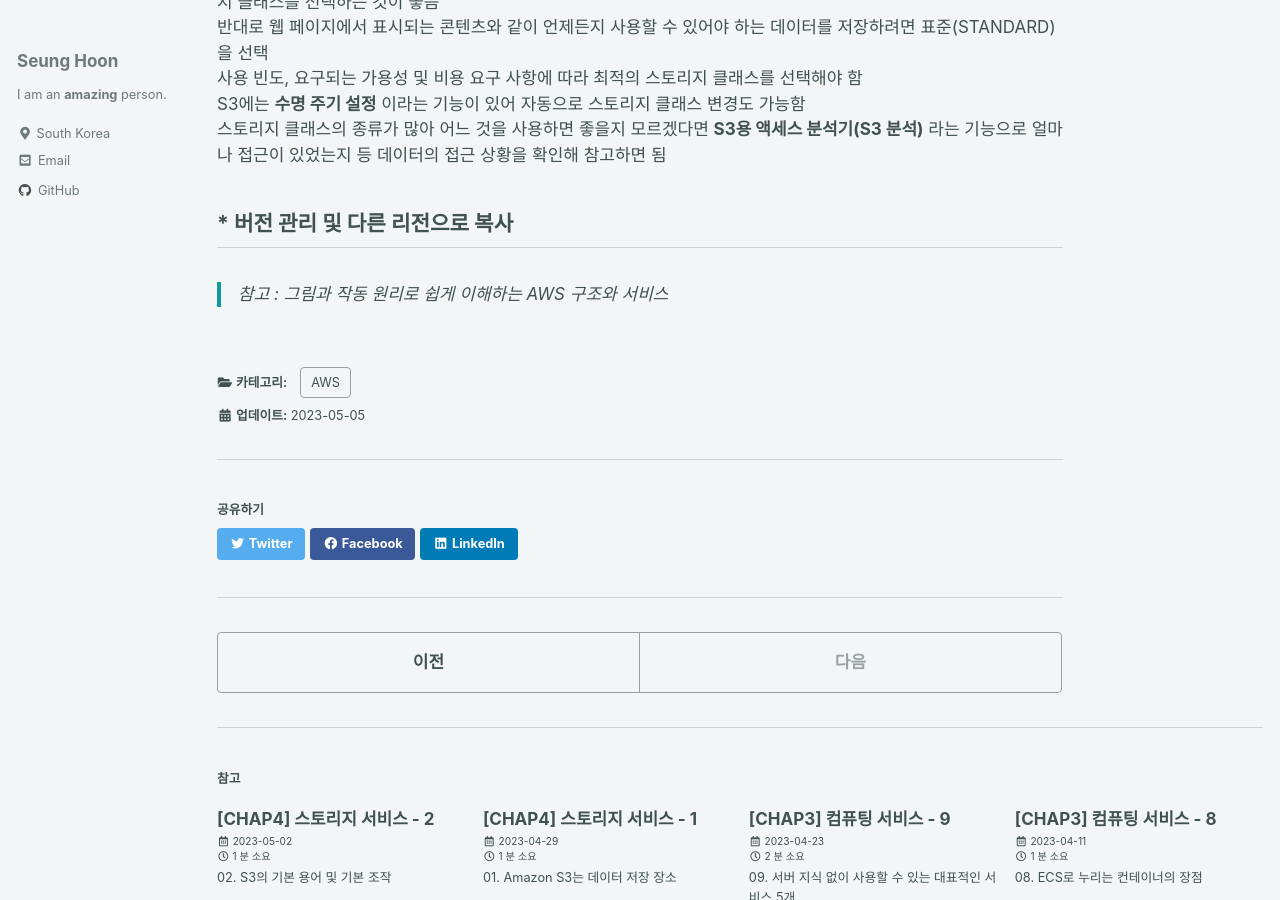
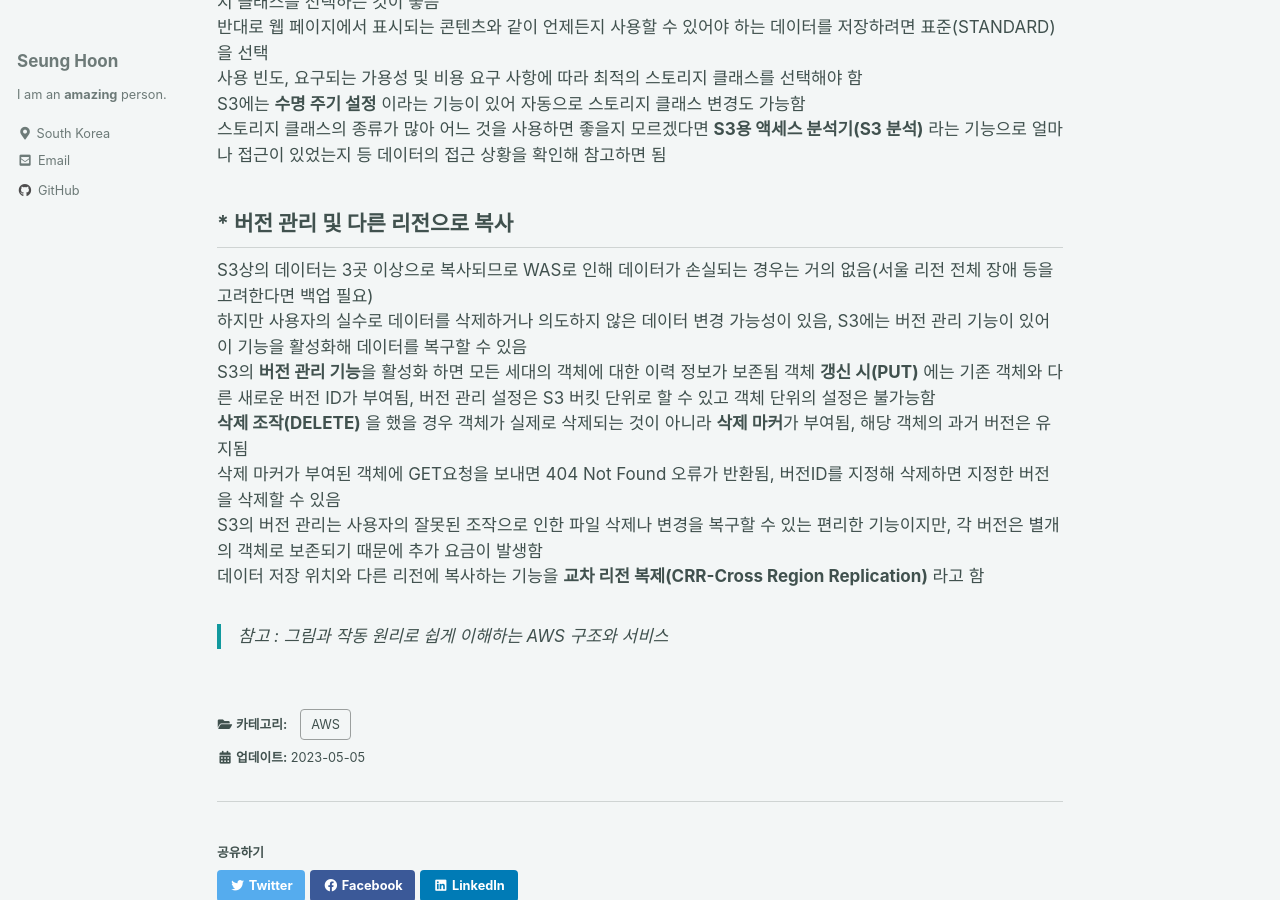
Before and after one commit to ibk01161/ibk01161.github.io, a Jekyll site: the page built from _posts/2023-05-05-aws4_03.md, in a window 1280 px wide and 900 px high, scrolled down 696 px. Built offline with Jekyll 4.4.1, drawn with Linux system fonts in a browser that asks for light colours; cached includes are drawn as plain includes.

Commit message:
Add Post

```diff
--- a/_posts/2023-05-05-aws4_03.md
+++ b/_posts/2023-05-05-aws4_03.md
@@ -31,7 +31,14 @@ S3에는 **수명 주기 설정** 이라는 기능이 있어 자동으로 스토
 
 ## * 버전 관리 및 다른 리전으로 복사
 
-
+S3상의 데이터는 3곳 이상으로 복사되므로 WAS로 인해 데이터가 손실되는 경우는 거의 없음(서울 리전 전체 장애 등을 고려한다면 백업 필요)
+하지만 사용자의 실수로 데이터를 삭제하거나 의도하지 않은 데이터 변경 가능성이 있음, S3에는 버전 관리 기능이 있어 이 기능을 활성화해 데이터를 복구할 수 있음
+S3의 **버전 관리 기능**을 활성화 하면 모든 세대의 객체에 대한 이력 정보가 보존됨
+객체 **갱신 시(PUT)** 에는 기존 객체와 다른 새로운 버전 ID가 부여됨, 버전 관리 설정은 S3 버킷 단위로 할 수 있고 객체 단위의 설정은 불가능함
+**삭제 조작(DELETE)** 을 했을 경우 객체가 실제로 삭제되는 것이 아니라 **삭제 마커**가 부여됨, 해당 객체의 과거 버전은 유지됨
+삭제 마커가 부여된 객체에 GET요청을 보내면 404 Not Found 오류가 반환됨, 버전ID를 지정해 삭제하면 지정한 버전을 삭제할 수 있음
+S3의 버전 관리는 사용자의 잘못된 조작으로 인한 파일 삭제나 변경을 복구할 수 있는 편리한 기능이지만, 각 버전은 별개의 객체로 보존되기 때문에 추가 요금이 발생함
+데이터 저장 위치와 다른 리전에 복사하는 기능을 **교차 리전 복제(CRR-Cross Region Replication)** 라고 함
 
 
 > 참고 : 그림과 작동 원리로 쉽게 이해하는 AWS 구조와 서비스
```
